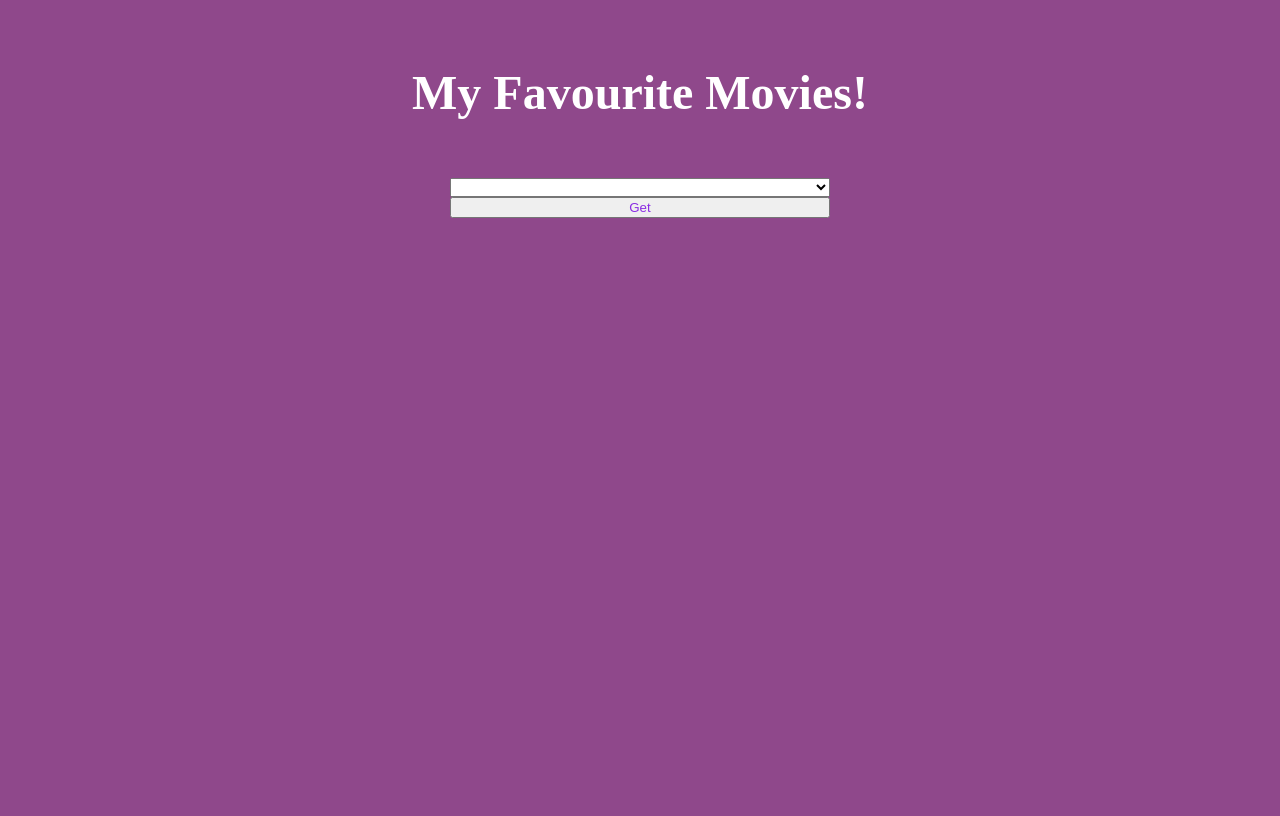
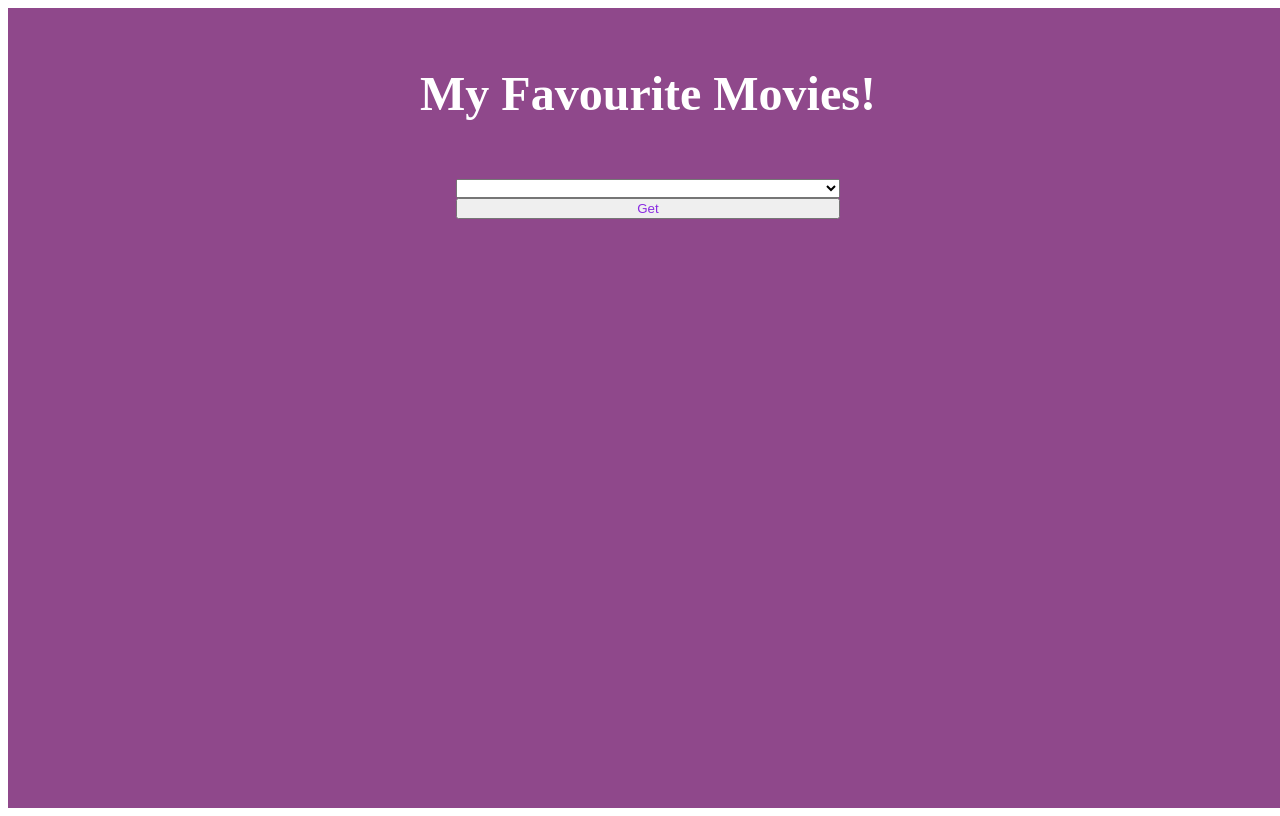
Before and after one commit to megan-kwok/movievue, a Vue app in the folder vite-project/: page / in a window 1280 px wide. Built offline with nearby package versions, Linux system fonts and the light colour scheme; a web font is replaced by a local one.

Commit message:
Fixed background colour without style.css file

```diff
--- a/vite-project/src/App.vue
+++ b/vite-project/src/App.vue
@@ -13,5 +13,7 @@ import GetMovies from "./components/GetMovies.vue";
 <style scoped>
 .app-container {
   background-color: rgb(143, 72, 139);
+  width: 100vw;
+  height: 100vh;
 }
 </style>
--- a/vite-project/src/components/GetMovies.vue
+++ b/vite-project/src/components/GetMovies.vue
@@ -51,6 +51,9 @@ const getMovies = async () => {
 </template>
 
 <style scoped>
+body {
+  background-color: rgb(143, 72, 139);
+}
 .select-container {
   display: grid;
   grid-template-columns: repeat (10 , 1fr);
--- a/vite-project/src/main.js
+++ b/vite-project/src/main.js
@@ -1,5 +1,5 @@
 import { createApp } from 'vue'
-import './style.css'
+// import './style.css'
 import App from './App.vue'
 
 createApp(App).mount('#app')
```
